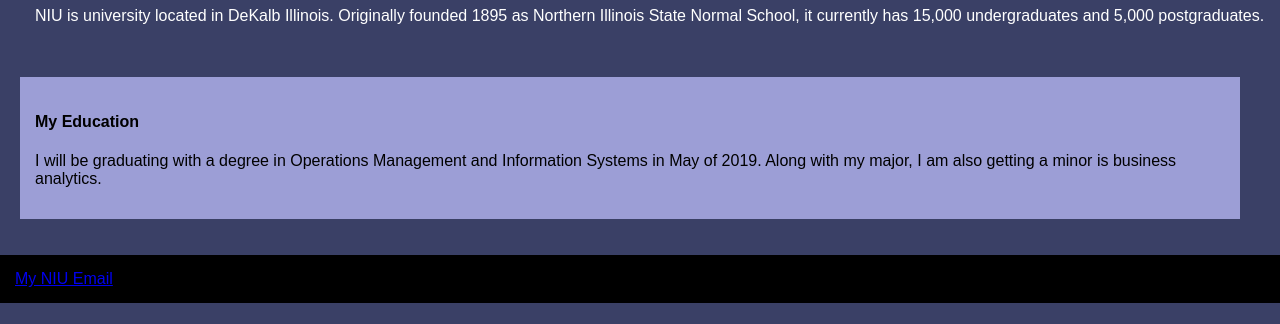
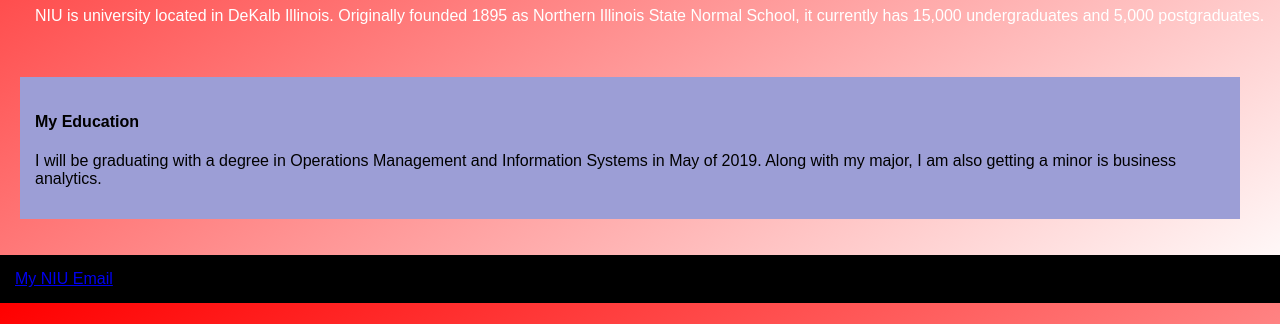
Before and after one commit to z1761348/Project475, a plain HTML site: page College.html in a window 1280 px wide. Shown: the part 476-800 px from the top of the page. Drawn offline with Linux system fonts and the light colour scheme.

Commit message:
Added in a gradient

```diff
--- a/College.html
+++ b/College.html
@@ -7,7 +7,7 @@
       body {
         margin: 0;
         font-family: Arial, Helvetica, sans-serif;
-        background-color: #3a4066
+        background-image: linear-gradient(to bottom right, red, white);
       }
       /* for the top navigation */
       .topnav {
```
